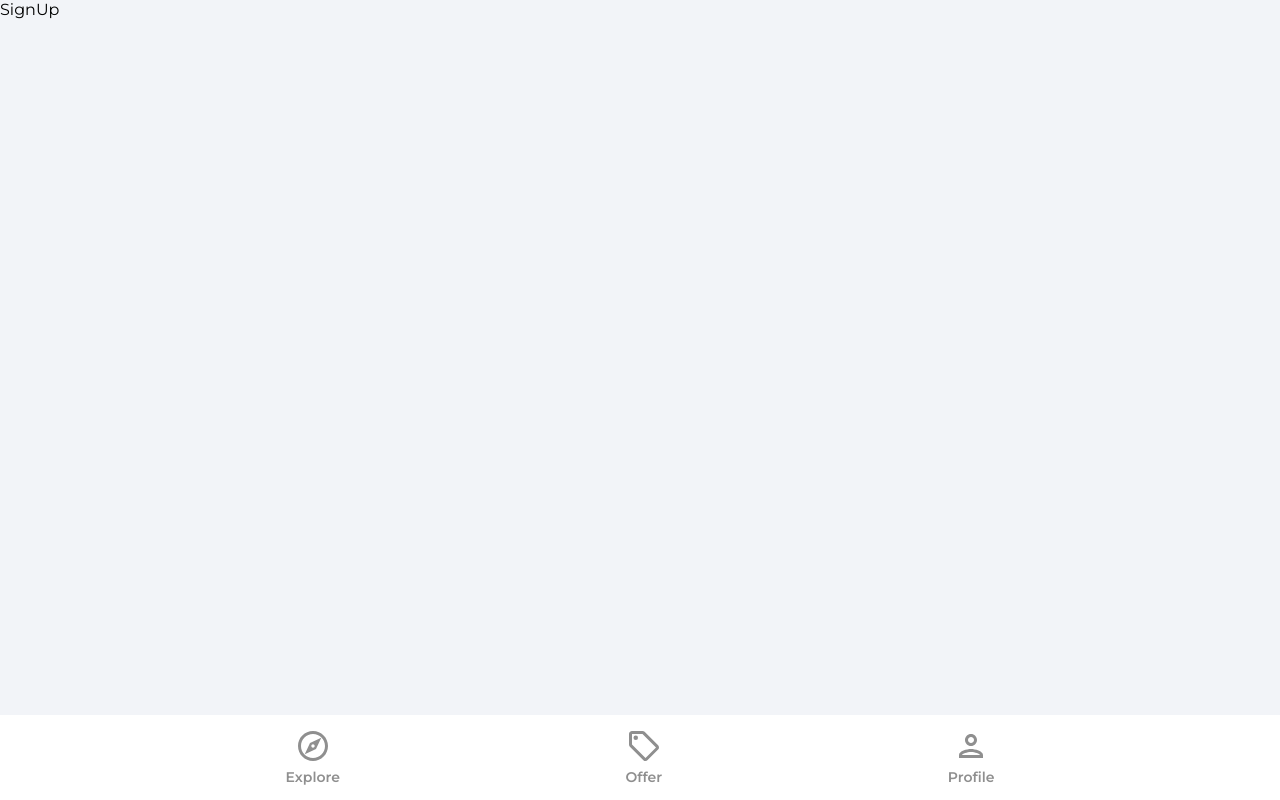
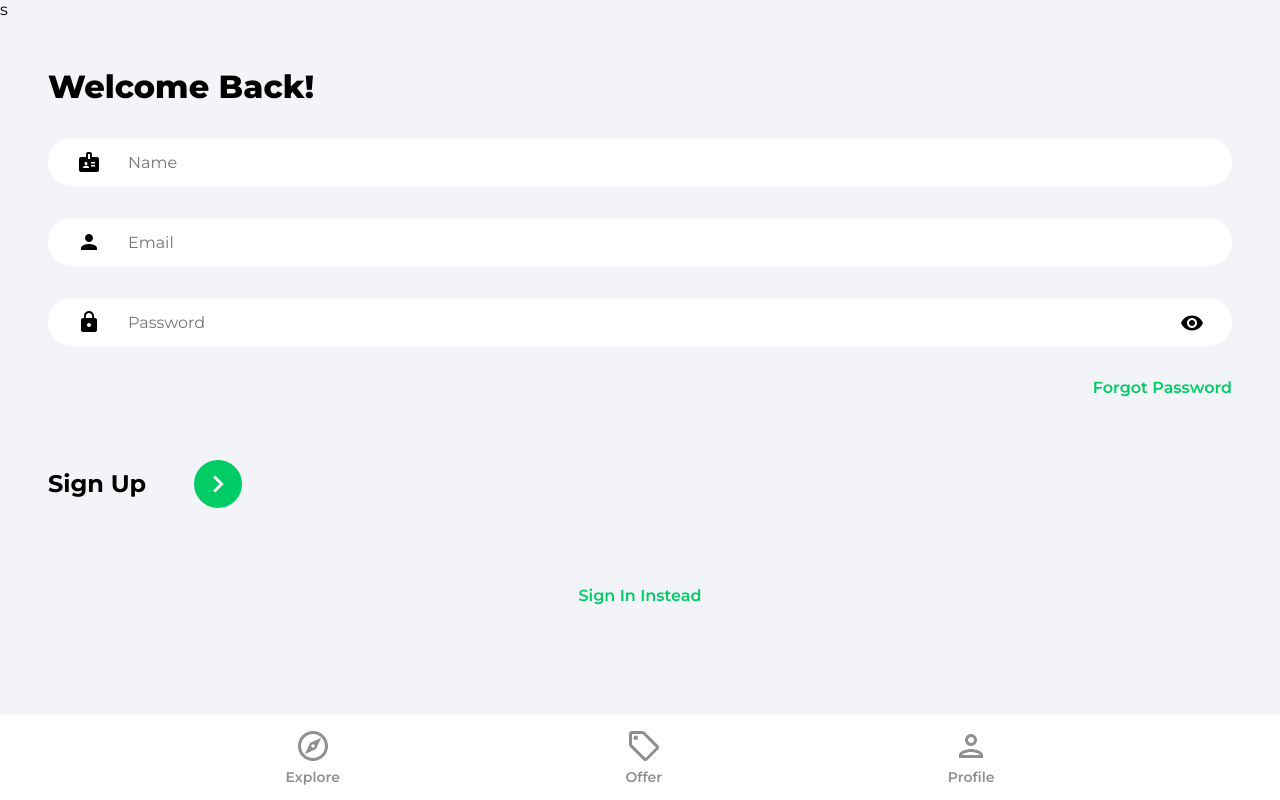
Before and after one commit to prasannakarki77/house-marketplace, a React (Create React App) app: page /sign-up in a window 1280 px wide. Built offline with nearby package versions, Linux system fonts and the light colour scheme.

Commit message:
created signin and signup form

```diff
--- a/src/pages/SignIn.jsx
+++ b/src/pages/SignIn.jsx
@@ -1,9 +1,72 @@
-import React from 'react'
+import React from "react";
+import { useState } from "react";
+import { Link, useNavigate } from "react-router-dom";
+import { ReactComponent as ArrowRightIcon } from "../assets/svg/keyboardArrowRightIcon.svg";
+import visibilityIcon from "../assets/svg/visibilityIcon.svg";
 
 const SignIn = () => {
+  const [showPassword, setShowPassword] = useState(false);
+  const [formData, setFormData] = useState({ email: "", password: "" });
+  const { email, password } = formData;
+  const navigate = useNavigate();
+  const onChange = (e) => {
+    setFormData((prevState) => ({
+      ...prevState,
+      [e.target.id]: e.target.value,
+    }));
+  };
   return (
-    <div>SignIn</div>
-  )
-}
+    <>
+      s
+      <div className="pageContainer">
+        <header>
+          <p className="pageHeader">Welcome Back!</p>
+        </header>
+        <main>
+          <form>
+            <input
+              type="email"
+              className="emailInput"
+              placeholder="Email"
+              value={email}
+              onChange={onChange}
+              id="email"
+            />
+            <div className="passwordInputDiv">
+              <input
+                type={showPassword ? "text" : "password"}
+                className="passwordInput"
+                placeholder="Password"
+                id="password"
+                value={password}
+                onChange={onChange}
+              />
+              <img
+                src={visibilityIcon}
+                alt="show password"
+                className="showPassword"
+                onClick={() => setShowPassword((prevState) => !prevState)}
+              />
+            </div>
+            <Link to="/forgot-password" className="forgotPasswordLink">
+              {" "}
+              Forgot Password{" "}
+            </Link>
+            <div className="signInBar">
+              <p className="signInText">Sign In</p>
+              <button className="signInButton">
+                <ArrowRightIcon fill="#ffffff" width="34px" height="34px" />
+              </button>
+            </div>
+          </form>
+          {/* google Oauth */}
+          <Link to="/sign-up" className="registerLink">
+            Sign Up Instead
+          </Link>
+        </main>
+      </div>
+    </>
+  );
+};
 
-export default SignIn
+export default SignIn;
--- a/src/pages/SignUp.jsx
+++ b/src/pages/SignUp.jsx
@@ -1,9 +1,84 @@
-import React from 'react'
+import React from "react";
+import { useState } from "react";
+import { Link, useNavigate } from "react-router-dom";
+import { ReactComponent as ArrowRightIcon } from "../assets/svg/keyboardArrowRightIcon.svg";
+import visibilityIcon from "../assets/svg/visibilityIcon.svg";
 
 const SignUp = () => {
+  const [showPassword, setShowPassword] = useState(false);
+  const [formData, setFormData] = useState({
+    name: "",
+    email: "",
+    password: "",
+  });
+  const { name, email, password } = formData;
+  const navigate = useNavigate();
+  const onChange = (e) => {
+    setFormData((prevState) => ({
+      ...prevState,
+      [e.target.id]: e.target.value,
+    }));
+  };
   return (
-    <div>SignUp</div>
-  )
-}
+    <>
+      s
+      <div className="pageContainer">
+        <header>
+          <p className="pageHeader">Welcome Back!</p>
+        </header>
+        <main>
+          <form>
+            <input
+              type="text"
+              className="nameInput"
+              placeholder="Name"
+              value={name}
+              onChange={onChange}
+              id="name"
+            />
+            <input
+              type="email"
+              className="emailInput"
+              placeholder="Email"
+              value={email}
+              onChange={onChange}
+              id="email"
+            />
+            <div className="passwordInputDiv">
+              <input
+                type={showPassword ? "text" : "password"}
+                className="passwordInput"
+                placeholder="Password"
+                id="password"
+                value={password}
+                onChange={onChange}
+              />
+              <img
+                src={visibilityIcon}
+                alt="show password"
+                className="showPassword"
+                onClick={() => setShowPassword((prevState) => !prevState)}
+              />
+            </div>
+            <Link to="/forgot-password" className="forgotPasswordLink">
+              {" "}
+              Forgot Password{" "}
+            </Link>
+            <div className="signUpBar">
+              <p className="signUpText">Sign Up</p>
+              <button className="signUpButton">
+                <ArrowRightIcon fill="#ffffff" width="34px" height="34px" />
+              </button>
+            </div>
+          </form>
+          {/* google Oauth */}
+          <Link to="/sign-in" className="registerLink">
+            Sign In Instead
+          </Link>
+        </main>
+      </div>
+    </>
+  );
+};
 
-export default SignUp
+export default SignUp;
```
